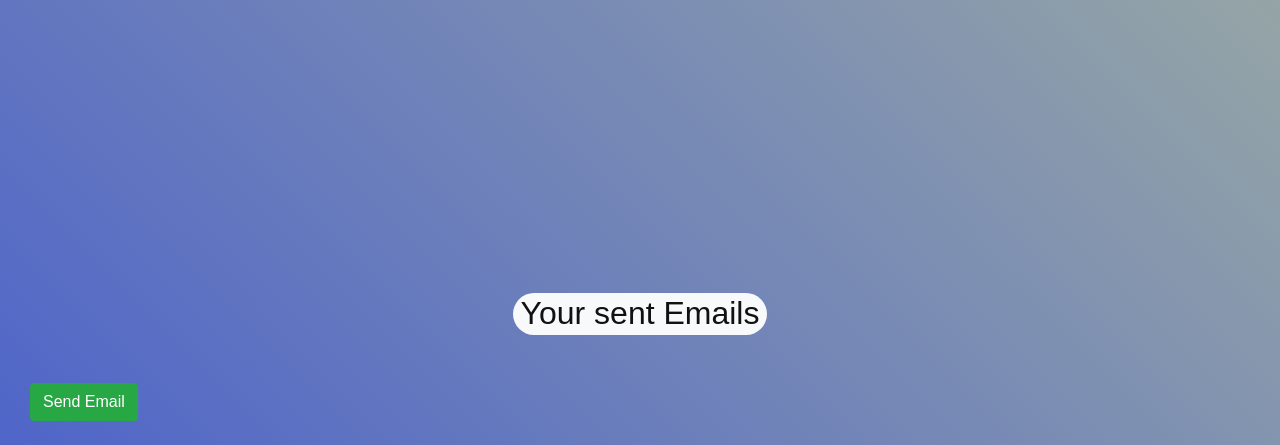
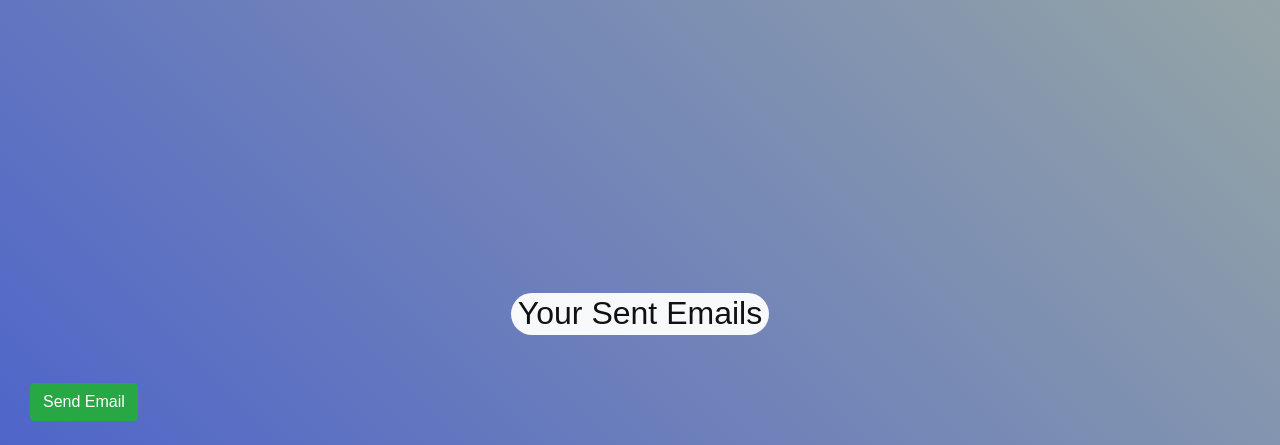
Before and after one commit to yashpatel7025/django-email-service-AUS, a Django app: template templates/emails_list_view.html in a window 1280 px wide. Shown: the part 25-470 px from the top of the page. Run offline with Django 3.2, Linux system fonts and the light colour scheme; the template is opened without the code that fills it, so the values that code supplies are empty; some libraries are stand-ins or nearby versions.

Commit message:
char fix

```diff
--- a/templates/emails_list_view.html
+++ b/templates/emails_list_view.html
@@ -42,7 +42,7 @@
 <div class="limiter">
     <div class="container-table100">
       <div class="wrap-table100">
-        <center class="table100"> <div class="badge badge-pill badge-light " align="center"> <h2>Your sent Emails</h2></center>
+        <center class="table100"> <div class="badge badge-pill badge-light " align="center"> <h2>Your Sent Emails</h2></center>
 
         <br><br>
         <a href="{% url 'send_email' %}" class="btn btn-success" name="btnRedeem">Send Email</a><br><br>
```
